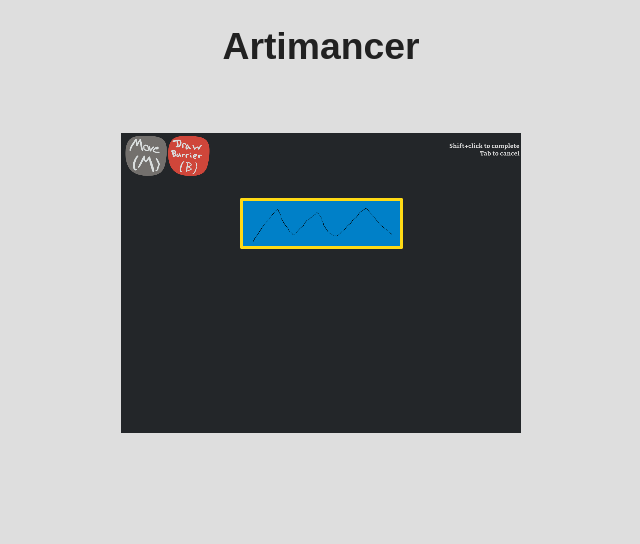
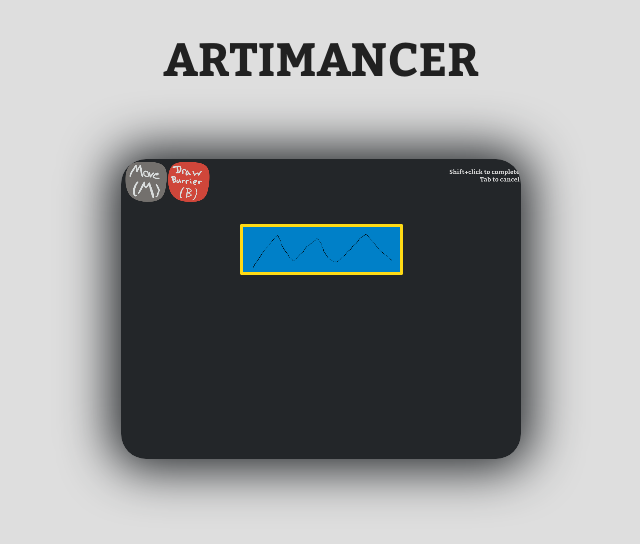
Before and after one commit to jojonium/artimancer, a website with bundled scripts: page static/index.html in a window 1280 px wide. Shown: the whole page, without its empty margins (319-959 px from the left). Built offline with nearby package versions, Linux system fonts and the light colour scheme; files whose address does not match are found by name.

Commit message:
update styles

```diff
--- a/static/style.css
+++ b/static/style.css
@@ -19,6 +19,9 @@
 
 h1 {
   text-align: center;
+  text-transform: uppercase;
+  font-family: bitter;
+  font-size: 2.5em;
 }
 
 div#canvas-holder {
@@ -30,3 +33,8 @@
   justify-content: center;
   box-sizing: border-box;
 }
+
+canvas {
+  border-radius: 25px;
+  box-shadow: 0 0 50px 10px #232629;
+}
```
